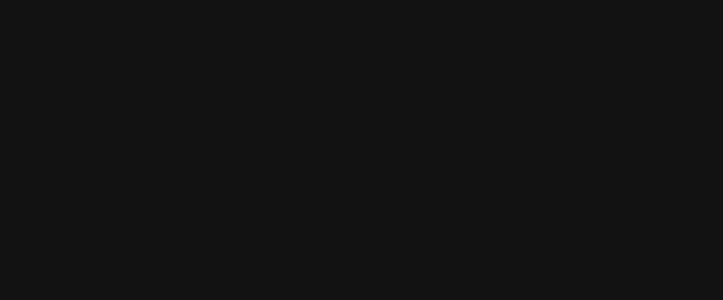
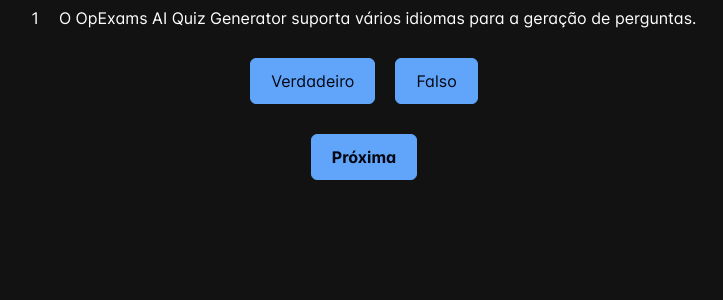
Before and after one commit to ADS2k22/C.A.B.E-FrontEnd, a React (Create React App) app: page /questions in a window 1280 px wide. Before the commit this address had no page. Shown: the top 300 px of the page, without its empty margins (276-999 px from the left). Built offline with nearby package versions, Linux system fonts and the light colour scheme.

Commit message:
Commit
Quiz

```diff
--- /dev/null
+++ b/src/pages/quiz/Questions.jsx
@@ -0,0 +1,80 @@
+import React, { useState } from "react";
+import { QuizData } from "../quizData/QuizData";
+import { Button } from "primereact/button";
+
+export default function Questions() {
+    const [showResult, setShowResult] = useState(false);
+    const [currentQuestion, setCurrentQuestion] = useState(0);
+    const [score, setScore] = useState(0);
+    const [clickedOption, setClickedOption] = useState(0);
+
+    const changeQuestion = () => {
+        if (currentQuestion < QuizData.length - 1) {
+            setCurrentQuestion(currentQuestion + 1);
+            setClickedOption(0); // Resetar a opção selecionada para a próxima pergunta
+        } else {
+            setShowResult(true);
+        }
+    };
+
+    const checkAnswer = (optionIndex) => {
+        setClickedOption(optionIndex); // Atualiza a opção selecionada
+        updateScore(); // Chama a função updateScore
+    };
+
+    const updateScore = () => {
+        if (clickedOption === QuizData[currentQuestion].answer) {
+            setScore(score + 1);
+        }
+    };
+
+    const resetAll = () => {
+        setShowResult(false);
+        setCurrentQuestion(0);
+        setClickedOption(0);
+        setScore(0);
+    };
+
+    return (
+        <>
+            <div style={{ display: 'flex', flexDirection: 'column', gap: '20px', alignItems: 'center' }}>
+                {showResult ? (
+                    <QuestionResult score={score} totalScore={QuizData.length} tryAgain={resetAll} />
+                ) : (
+                    <>
+                        <div style={{ display: 'flex', gap: '20px', alignItems: 'center' }} className="question">
+                            <span id="question-number">{currentQuestion + 1}</span>
+                            <span id="question-text">{QuizData[currentQuestion].question}</span>
+                        </div>
+
+                        <div>
+                            {QuizData[currentQuestion].options.map((option, i) => (
+                                <Button
+                                style={{ margin: '10px' }}
+                                    key={i}
+                                    className={`option-btn ${clickedOption === i + 1 ? "checked" : null}`}
+                                    onClick={() => checkAnswer(i + 1)}
+                                >
+                                    {option}
+                                </Button>
+                            ))}
+                        </div>
+                        <Button label="Próxima" value="Next" id="next-button" onClick={changeQuestion} />
+                    </>
+                )
+                }
+            </div>
+        </>
+    );
+}
+
+// Definição básica do componente QuestionResult (adicione o conteúdo que você precisa)
+const QuestionResult = ({ score, totalScore, tryAgain }) => {
+    return (
+        <div>
+            <h2>Resultados</h2>
+            <p>Sua pontuação: {score} de {totalScore}</p>
+            <Button label="Tentar Novamente" onClick={tryAgain} />
+        </div>
+    );
+};
--- /dev/null
+++ b/src/pages/quiz/Quiz.jsx
@@ -0,0 +1,20 @@
+import React from "react";
+import { CascadeSelect } from "primereact/cascadeselect";
+import { Button } from "primereact/button";
+import { Link } from "react-router-dom";
+
+export default function Quiz() {
+    return (
+        <div style={{ display: 'flex', flexDirection: 'column', gap: '20px', alignItems: 'center' }}>
+            <h2>Selecione a categoria de seu interesse</h2>
+            <div style={{ display: 'flex', flexDirection: 'column', gap: '20px', alignItems: 'center' }}>
+                <CascadeSelect placeholder="Categoria" />
+
+                <a href="/questions">
+                    <Button label="Ir para a Rota" component={Link} />
+                </a>
+
+            </div>
+        </div>
+    );
+}
--- /dev/null
+++ b/src/pages/quizData/QuizData.jsx
@@ -0,0 +1,27 @@
+export const QuizData = [
+    {
+        question: "O OpExams AI Quiz Generator suporta vários idiomas para a geração de perguntas.",
+        options:[ "Verdadeiro", "Falso"],
+        answer: 1
+    },
+    {
+        question: "O OpExams AI Quiz Generator suporta vários tipos de perguntas.",
+        options:[ "Verdadeiro", "Falso"],
+        answer: 1
+    },
+    {
+        question: "O OpExams AI Quiz Generator pode gerar perguntas a partir de um tópico ou texto específico.",
+        options:[ "Verdadeiro", "Falso"],
+        answer: 1
+    },
+    {
+        question: "O OpExams AI Quiz Generator permite que os usuários compartilhem perguntas geradas com outras pessoas.",
+        options:[ "Verdadeiro", "Falso"],
+        answer: 1
+    },
+    {
+        question: "O OpExams AI Quiz Generator permite que os usuários incorporem questionários com as perguntas geradas.",
+        options:[ "Verdadeiro", "Falso"],
+        answer: 1
+    }
+];
--- a/src/routes/all_routes.jsx
+++ b/src/routes/all_routes.jsx
@@ -11,6 +11,8 @@
 import Read from "../pages/courses/read/Read";
 import Update from "../pages/courses/update/Update";
 import Delete from "../pages/courses/delete/Delete";
+import Questions from "../pages/quiz/Questions";
+import Quiz from "../pages/quiz/Quiz";
 
 export default function AllRoutes(){
     return(
@@ -26,6 +28,9 @@
             <Route path="/read" element={<Read />} />
             <Route path="/update" element={<Update />} />
             <Route path="/delete" element={<Delete />} />
+            <Route path="/questions" element={<Questions />} />
+            <Route path="/quiz" element={<Quiz />} />
+
         </Routes>
     )
 }
```
Also changed, not shown: src/pages/quiz/QuestionResult.jsx (added, +14 -0 lines).
